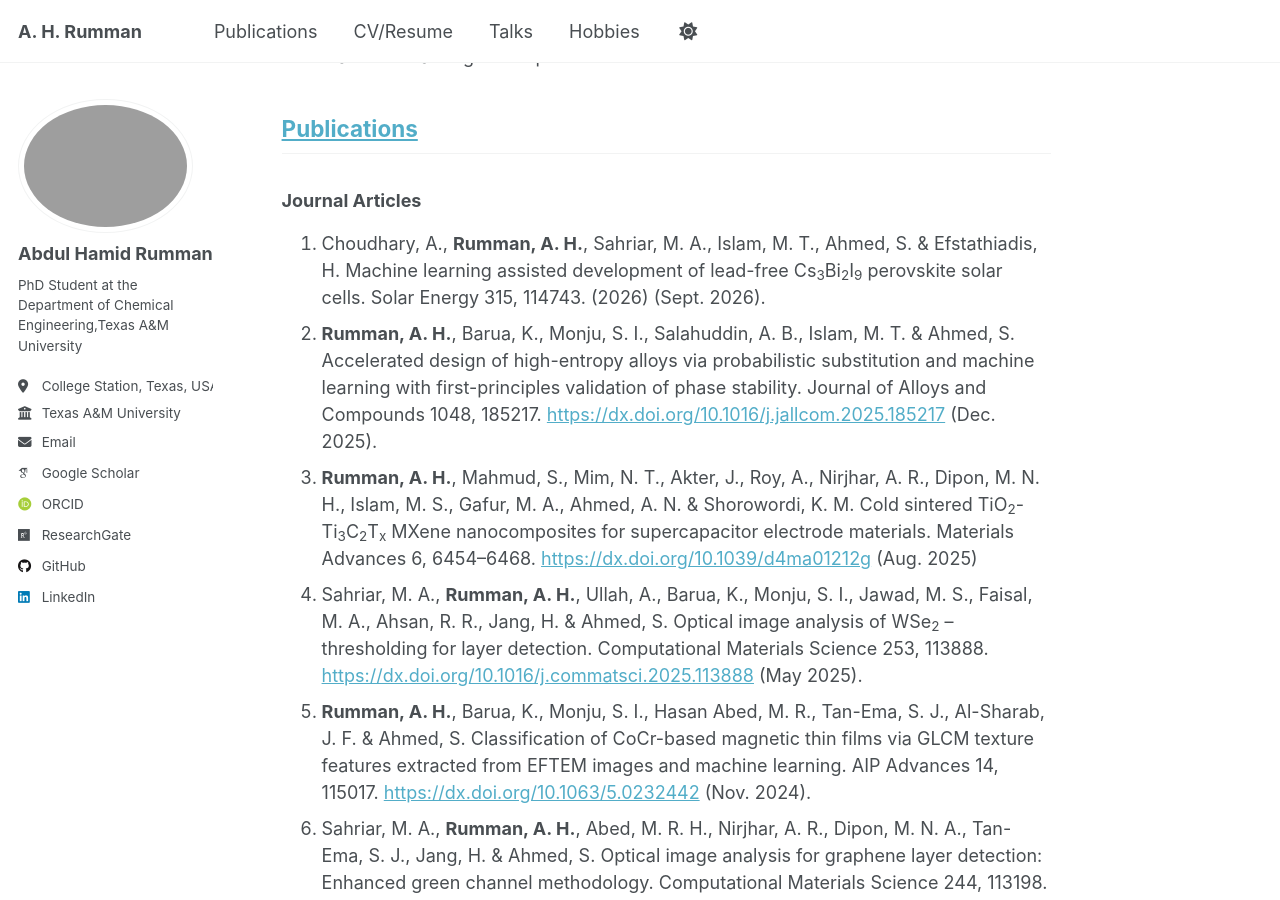
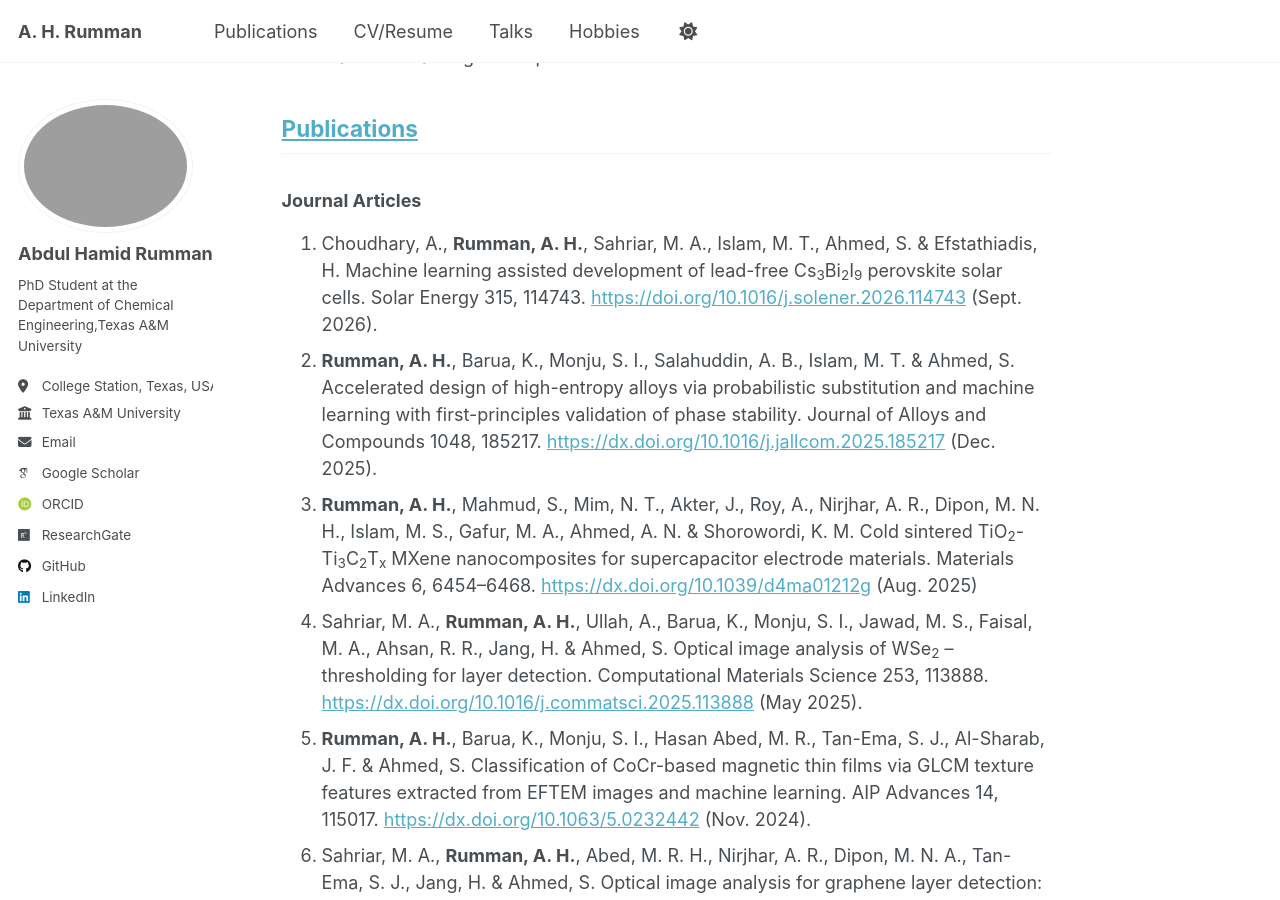
Before and after one commit to AbdulHamidRumman/abdulhamidrumman.github.io, a Jekyll site: the page built from _pages/about.md, in a window 1280 px wide and 900 px high, scrolled down 1443 px. Built offline with Jekyll 4.4.1, drawn with Linux system fonts in a browser that asks for light colours; some web fonts are replaced; a script that is not in the unit is left out; part of the change alters nothing that is shown.

Commit message:
updated publication

```diff
--- a/_pages/about.md
+++ b/_pages/about.md
@@ -45,7 +45,7 @@ Professional Experience
 [Publications](https://abdulhamidrumman.github.io/publications/)
 ------
 ### Journal Articles
-1. Choudhary, A., **Rumman, A. H.**, Sahriar, M. A., Islam, M. T., Ahmed, S. & Efstathiadis, H. Machine learning assisted development of lead-free Cs<sub>3</sub>Bi<sub>2</sub>I<sub>9</sub> perovskite solar cells. Solar Energy 315, 114743. (2026) (Sept. 2026).
+1. Choudhary, A., **Rumman, A. H.**, Sahriar, M. A., Islam, M. T., Ahmed, S. & Efstathiadis, H. Machine learning assisted development of lead-free Cs<sub>3</sub>Bi<sub>2</sub>I<sub>9</sub> perovskite solar cells. Solar Energy 315, 114743. [https://doi.org/10.1016/j.solener.2026.114743](https://doi.org/10.1016/j.solener.2026.114743) (Sept. 2026).
 2. **Rumman, A. H.**, Barua, K., Monju, S. I., Salahuddin, A. B., Islam, M. T. & Ahmed, S. Accelerated design of high-entropy alloys via probabilistic substitution and machine learning with first-principles validation of phase stability. Journal of Alloys and Compounds 1048, 185217. [https://dx.doi.org/10.1016/j.jallcom.2025.185217](https://dx.doi.org/10.1016/j.jallcom.2025.185217) (Dec. 2025).
 3. **Rumman, A. H.**, Mahmud, S., Mim, N. T., Akter, J., Roy, A., Nirjhar, A. R., Dipon, M. N. H., Islam, M. S., Gafur, M. A., Ahmed, A. N. & Shorowordi, K. M. Cold sintered TiO<sub>2</sub>-Ti<sub>3</sub>C<sub>2</sub>T<sub>x</sub> MXene nanocomposites for supercapacitor electrode materials. Materials Advances 6, 6454–6468. [https://dx.doi.org/10.1039/d4ma01212g](https://dx.doi.org/10.1039/d4ma01212g) (Aug. 2025)
 4. Sahriar, M. A., **Rumman, A. H.**, Ullah, A., Barua, K., Monju, S. I., Jawad, M. S., Faisal, M. A., Ahsan, R. R., Jang, H. & Ahmed, S. Optical image analysis of WSe<sub>2</sub> – thresholding for layer detection. Computational Materials Science 253, 113888. [https://dx.doi.org/10.1016/j.commatsci.2025.113888](https://dx.doi.org/10.1016/j.commatsci.2025.113888) (May 2025).
```
